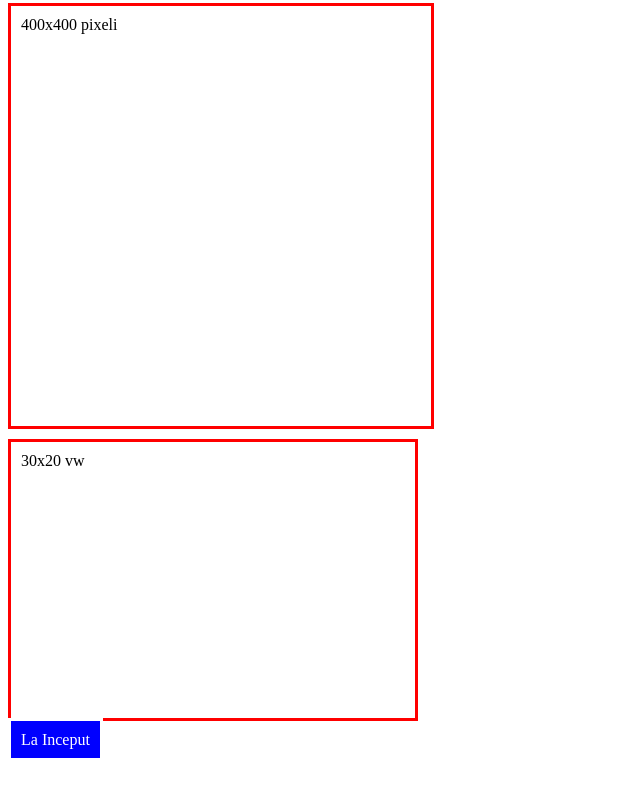
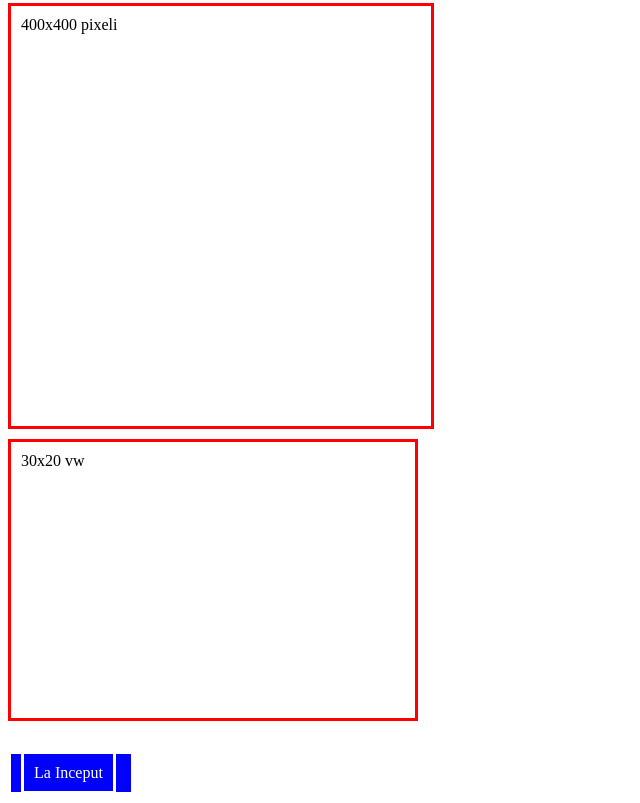
Before and after one commit to idragos00/PixelLab, a plain HTML site: page temaCSS02.html in a window 1280 px wide. Shown: the part 3088-3891 px from the top of the page, without its empty margins (0-640 px from the left). Before the commit the page ends 3849 px from the top, so only its background shows below. Drawn offline with Linux system fonts and the light colour scheme.

Commit message:
tema_css

```diff
--- a/temaCSS02.css
+++ b/temaCSS02.css
@@ -25,13 +25,15 @@ h3 {
 h3 + p {
   font-weight: bold;
 }
+
+.footer,
 a {
   text-decoration: none;
   border: solid;
   background-color: blue;
   color: white;
   margin-top: 30px;
-  /* width: 100px; */
+  width: 100px;
   padding: 10px;
 }
 .patrat {
--- a/temaCSS02.html
+++ b/temaCSS02.html
@@ -151,7 +151,8 @@
 
     <div class="patrat">400x400 pixeli</div>
     <div class="dreptunghi">30x20 vw</div>
-
-    <a href="#header" width="100px">La Inceput</a>
+    <div class="footer">
+      <a href="#header" width="100px">La Inceput</a>
+    </div>
   </body>
 </html>
```
